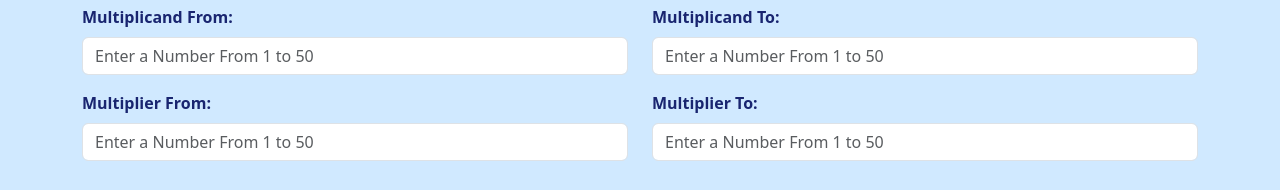
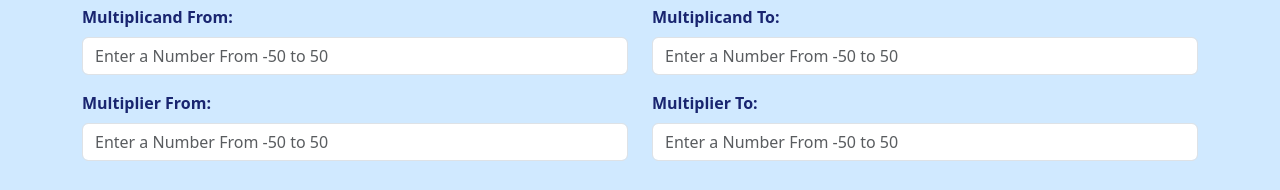
Before and after one commit to patybn3/HW_3_PA_GUI1, a plain HTML site: page index.html in a window 1280 px wide. Shown: the part 350-540 px from the top of the page. Drawn offline with nearby package versions, Linux system fonts and the light colour scheme.

Commit message:
Update index.html
I forgot to change the field messages on the html

```diff
--- a/index.html
+++ b/index.html
@@ -51,19 +51,19 @@
       <h3>Enter Ranges:</h3>
         <div class="mb-3 col-md-6">
             <label for="multiplicandFrom" class="form-label">Multiplicand From:</label>
-            <input type="number" class="form-control" id="multiplicandFrom" placeholder="Enter a Number From 1 to 50">
+            <input type="number" class="form-control" id="multiplicandFrom" placeholder="Enter a Number From -50 to 50">
           </div>
           <div class="mb-3 col-md-6">
             <label for="multiplicandTo" class="form-label">Multiplicand To:</label>
-            <input type="number" class="form-control" id="multiplicandTo" placeholder="Enter a Number From 1 to 50">
+            <input type="number" class="form-control" id="multiplicandTo" placeholder="Enter a Number From -50 to 50">
           </div>
           <div class="mb-3 col-md-6">
             <label for="multiplierFrom" class="form-label">Multiplier From:</label>
-            <input type="number" class="form-control" id="multiplierFrom" placeholder="Enter a Number From 1 to 50">
+            <input type="number" class="form-control" id="multiplierFrom" placeholder="Enter a Number From -50 to 50">
           </div>
           <div class="mb-3 col-md-6">
             <label for="multiplierTo" class="form-label">Multiplier To:</label>
-            <input type="number" class="mb-3 form-control" id="multiplierTo" placeholder="Enter a Number From 1 to 50">
+            <input type="number" class="mb-3 form-control" id="multiplierTo" placeholder="Enter a Number From -50 to 50">
           </div>
           <div class="mb-6 d-grid gap-2 d-md-flex justify-content-md-end">
           <button type="submit" class="btn btn-warning col-md-2 button"><strong>Submit</strong></button>
```
